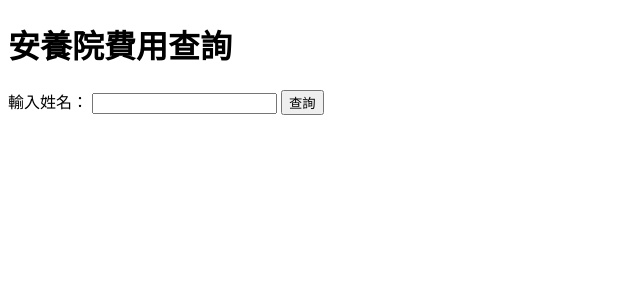
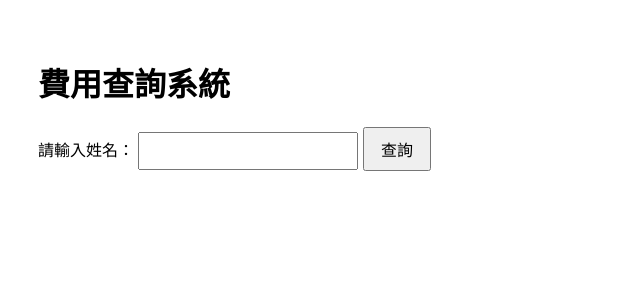
Before and after one commit to ls471471/expense-query-app, a Flask app: page / in a window 1280 px wide. Shown: the top 300 px of the page, without its empty margins (0-640 px from the left). Run offline with Flask 3, Linux system fonts and the light colour scheme.

Commit message:
Update index.html

```diff
--- a/templates/index.html
+++ b/templates/index.html
@@ -3,21 +3,61 @@
 <head>
     <meta charset="UTF-8">
     <title>費用查詢系統</title>
+    <style>
+        body {
+            font-family: Arial, sans-serif;
+            padding: 30px;
+        }
+        form {
+            margin-bottom: 20px;
+        }
+        input[type="text"] {
+            padding: 8px;
+            width: 200px;
+            font-size: 16px;
+        }
+        button {
+            padding: 8px 16px;
+            font-size: 16px;
+        }
+        table {
+            border-collapse: collapse;
+            width: 100%;
+            margin-top: 20px;
+        }
+        th, td {
+            border: 1px solid #aaa;
+            padding: 8px;
+            text-align: center;
+        }
+        th {
+            background-color: #eee;
+        }
+    </style>
 </head>
 <body>
-    <h1>安養院費用查詢</h1>
-    <form method="POST">
-        <label for="name">輸入姓名：</label>
-        <input type="text" name="name" required>
+    <h1>費用查詢系統</h1>
+    <form method="post">
+        <label for="name">請輸入姓名：</label>
+        <input type="text" name="name" id="name" required>
         <button type="submit">查詢</button>
     </form>
 
     {% if results %}
-        <h2>查詢結果：</h2>
-        <table border="1">
+        <h2>查詢結果</h2>
+        <table>
+            <thead>
                 <tr>
-                <th>日期</th><th>項目</th><th>數量</th><th>單價</th><th>單位</th><th>金額</th><th>備註</th>
+                    <th>日期</th>
+                    <th>項目</th>
+                    <th>數量</th>
+                    <th>單價</th>
+                    <th>單位</th>
+                    <th>金額</th>
+                    <th>備註</th>
                 </tr>
+            </thead>
+            <tbody>
                 {% for row in results %}
                 <tr>
                     {% for item in row %}
@@ -25,7 +65,10 @@
                     {% endfor %}
                 </tr>
                 {% endfor %}
+            </tbody>
         </table>
+    {% elif request.method == "POST" %}
+        <p style="color: red;">查無資料，請確認輸入的姓名是否正確。</p>
     {% endif %}
 </body>
 </html>
```
Lines whose indentation alone changed are shown as unchanged.
